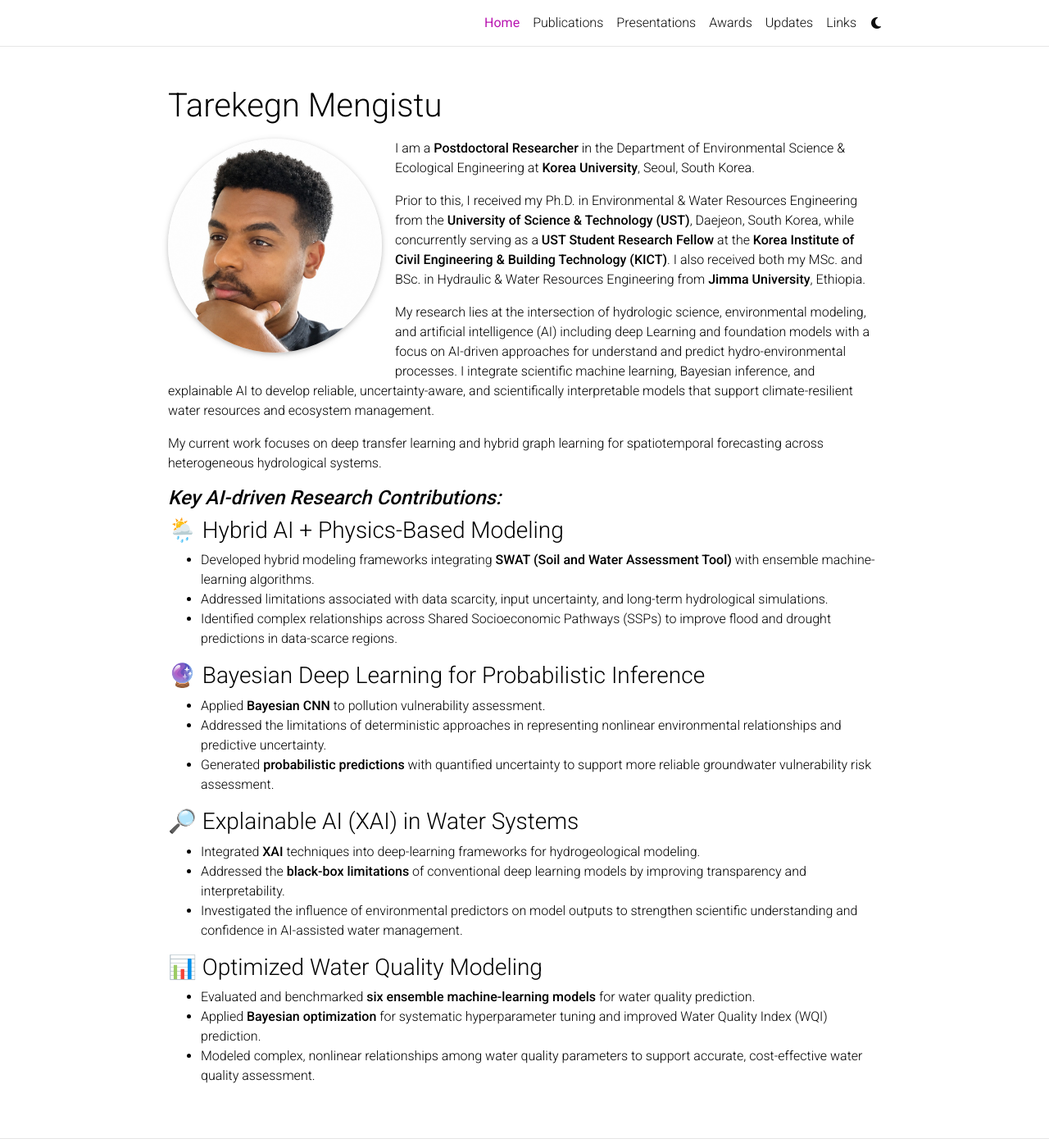
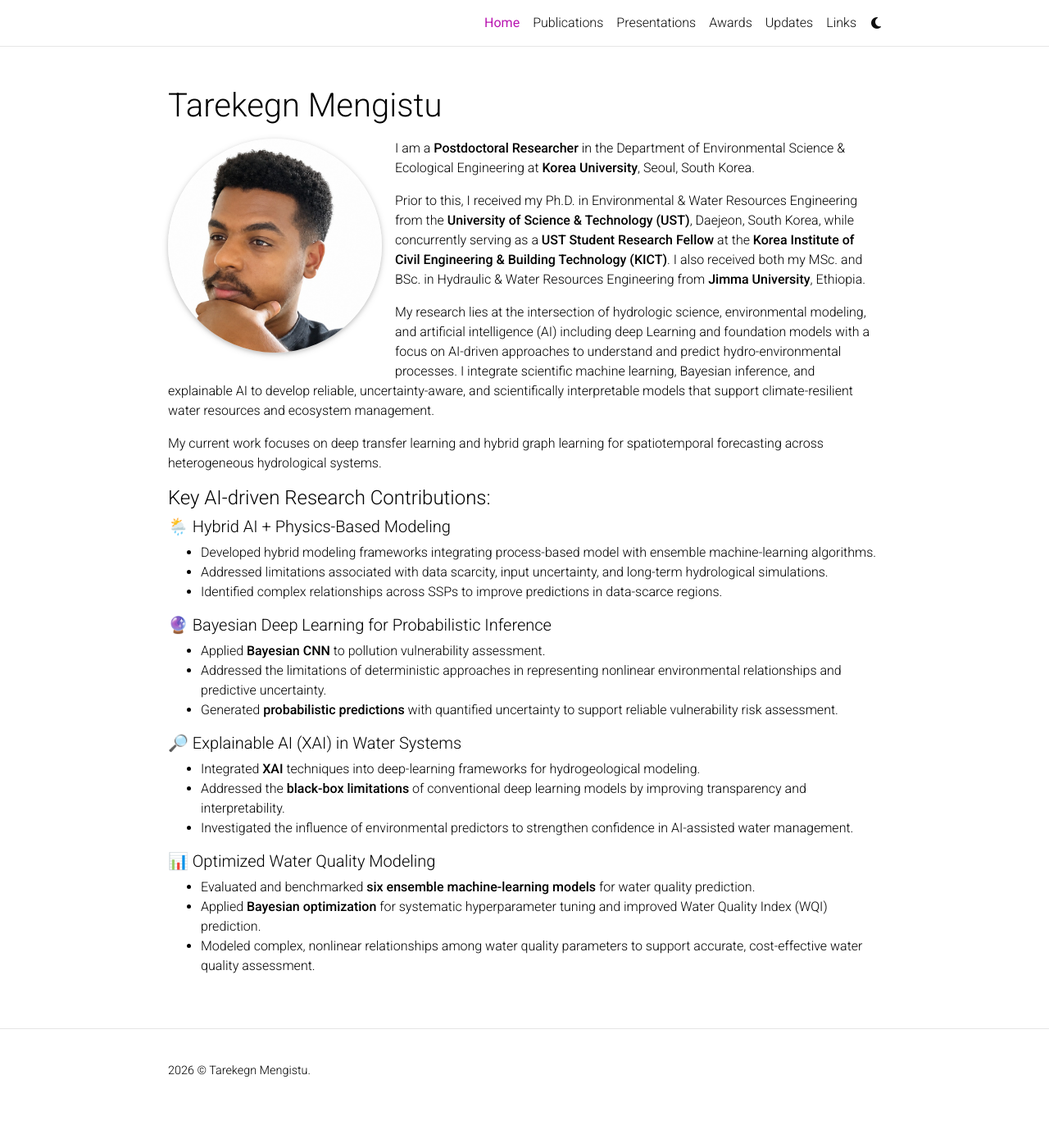
Before and after one commit to tdmengistu/tdmengistu.github.io, a Jekyll site: the page built from _pages/about.md, in a window 1280 px wide and 1400 px high. Shown: the whole window at 82% size. Built offline with Jekyll 4.4.1, drawn with Linux system fonts in a browser that asks for light colours; a style sheet for code colours, icons or effects is not loaded.

Commit message:
Update about.md

```diff
--- a/_pages/about.md
+++ b/_pages/about.md
@@ -17,32 +17,32 @@ I am a **Postdoctoral Researcher** in the Department of Environmental Science &
 
 Prior to this, I received my Ph.D. in Environmental & Water Resources Engineering from the **University of Science & Technology (UST)**, Daejeon, South Korea, while concurrently serving as a **UST Student Research Fellow** at the **Korea Institute of Civil Engineering & Building Technology (KICT)**. I also received both my MSc. and BSc. in Hydraulic & Water Resources Engineering from **Jimma University**, Ethiopia.
 
-My research lies at the intersection of hydrologic science, environmental modeling, and artificial intelligence (AI) including deep Learning and foundation models with a focus on AI-driven approaches for understand and predict hydro-environmental processes. I integrate scientific machine learning, Bayesian inference, and explainable AI to develop reliable, uncertainty-aware, and scientifically interpretable models that support climate-resilient water resources and ecosystem management.
+My research lies at the intersection of hydrologic science, environmental modeling, and artificial intelligence (AI) including deep Learning and foundation models with a focus on AI-driven approaches to understand and predict hydro-environmental processes. I integrate scientific machine learning, Bayesian inference, and explainable AI to develop reliable, uncertainty-aware, and scientifically interpretable models that support climate-resilient water resources and ecosystem management.
 
 My current work focuses on deep transfer learning and hybrid graph learning for spatiotemporal forecasting across heterogeneous hydrological systems.
 
 
-#### ***Key AI-driven Research Contributions:***
+#### Key AI-driven Research Contributions:
 
-### 🌦️ Hybrid AI + Physics-Based Modeling
+##### 🌦️ Hybrid AI + Physics-Based Modeling
 
-- Developed hybrid modeling frameworks integrating **SWAT (Soil and Water Assessment Tool)** with ensemble machine-learning algorithms.
+- Developed hybrid modeling frameworks integrating process-based model with ensemble machine-learning algorithms.
 - Addressed limitations associated with data scarcity, input uncertainty, and long-term hydrological simulations.
-- Identified complex relationships across Shared Socioeconomic Pathways (SSPs) to improve flood and drought predictions in data-scarce regions.
+- Identified complex relationships across SSPs to improve predictions in data-scarce regions.
 
-### 🔮 Bayesian Deep Learning for Probabilistic Inference
+##### 🔮 Bayesian Deep Learning for Probabilistic Inference
 
 - Applied **Bayesian CNN** to pollution vulnerability assessment.
 - Addressed the limitations of deterministic approaches in representing nonlinear environmental relationships and predictive uncertainty.
-- Generated **probabilistic predictions** with quantified uncertainty to support more reliable groundwater vulnerability risk assessment.
+- Generated **probabilistic predictions** with quantified uncertainty to support reliable vulnerability risk assessment.
 
-### 🔎 Explainable AI (XAI) in Water Systems
+##### 🔎 Explainable AI (XAI) in Water Systems
 
 - Integrated **XAI** techniques into deep-learning frameworks for hydrogeological modeling.
 - Addressed the **black-box limitations** of conventional deep learning models by improving transparency and interpretability.
-- Investigated the influence of environmental predictors on model outputs to strengthen scientific understanding and confidence in AI-assisted water management.
+- Investigated the influence of environmental predictors to strengthen confidence in AI-assisted water management.
 
-### 📊  Optimized Water Quality Modeling
+##### 📊  Optimized Water Quality Modeling
 
 - Evaluated and benchmarked **six ensemble machine-learning models** for water quality prediction.
 - Applied **Bayesian optimization** for systematic hyperparameter tuning and improved Water Quality Index (WQI) prediction.
```
